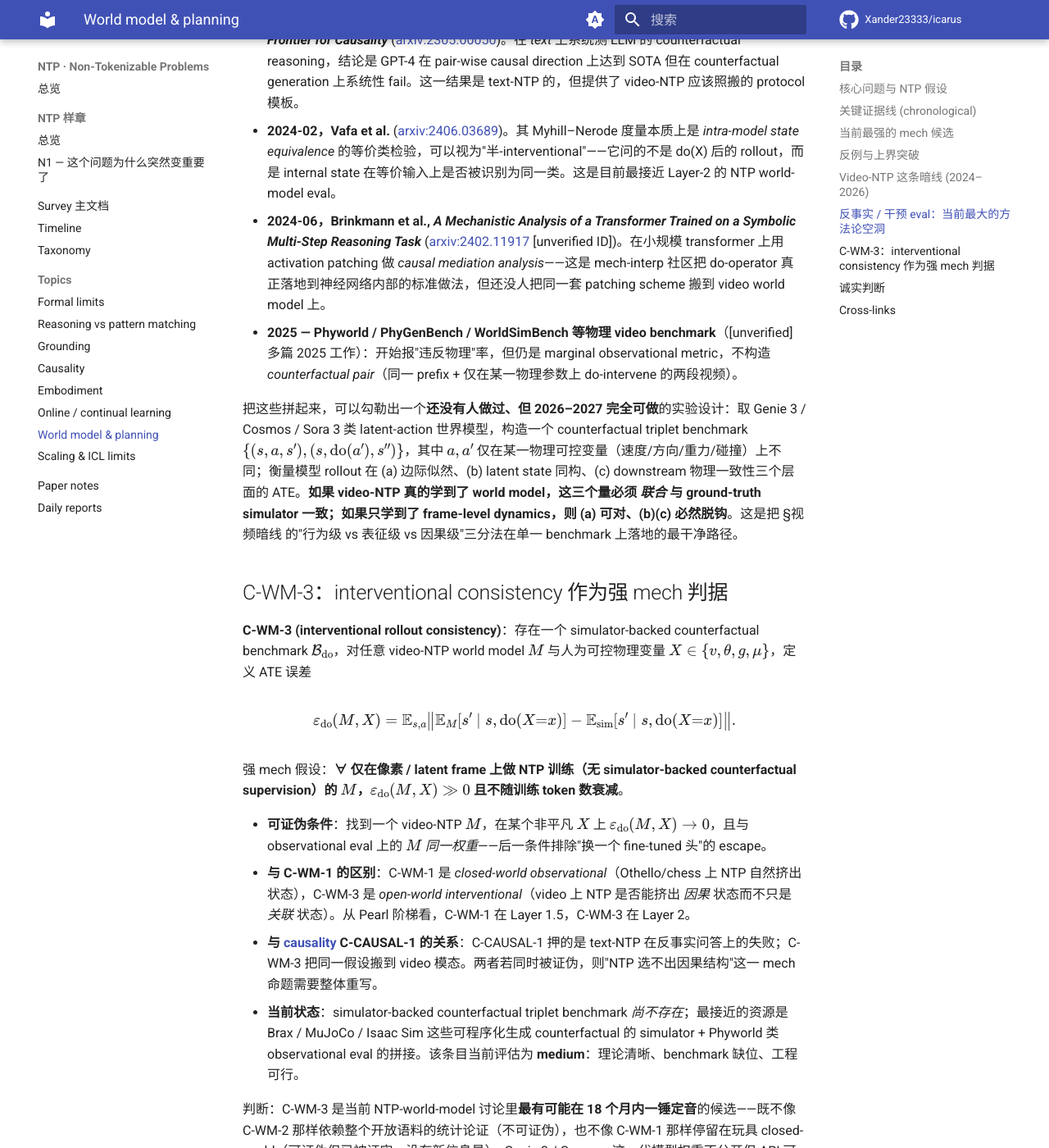
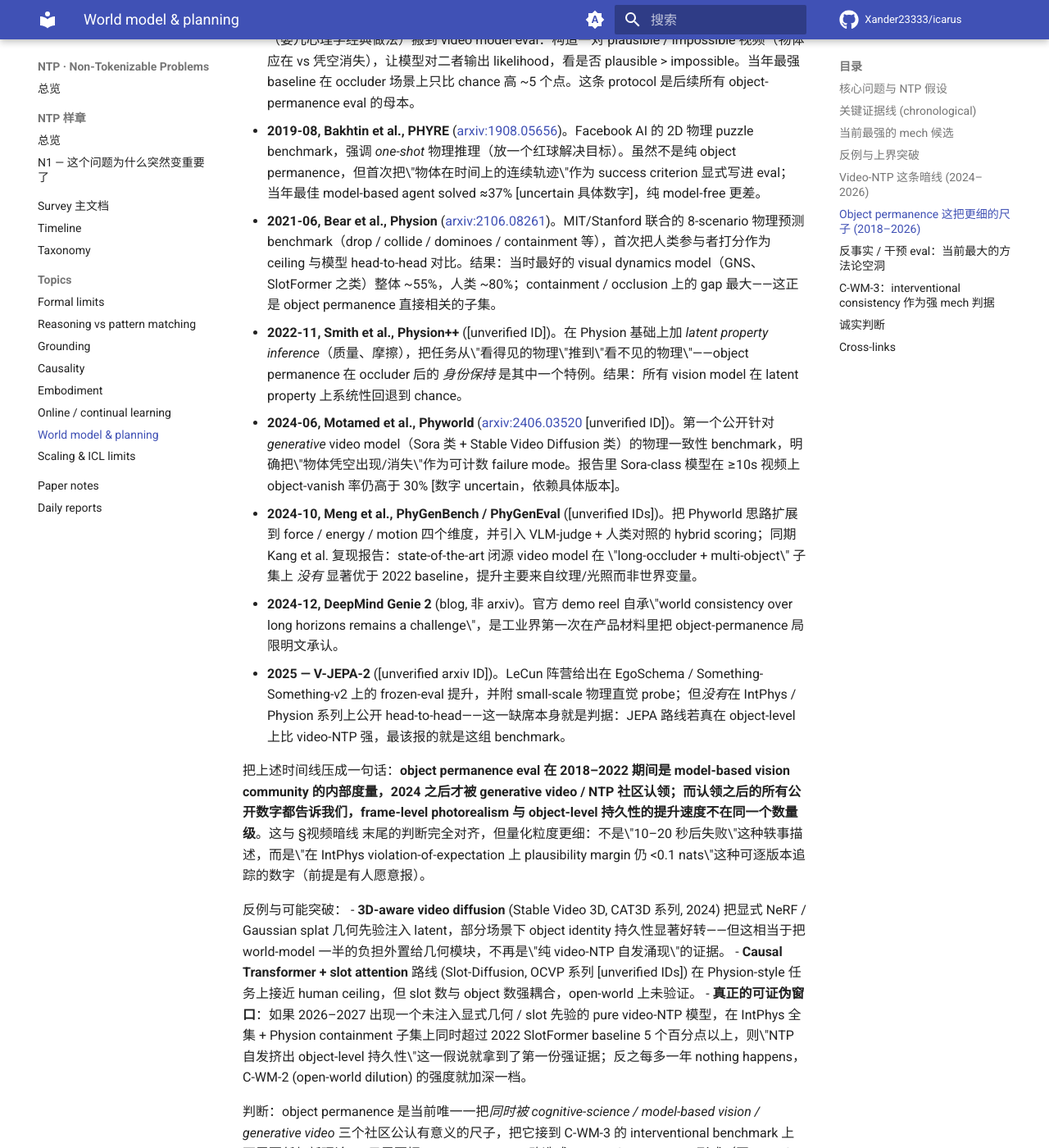
Before and after one commit to Xander23333/icarus, an MkDocs documentation site: the page built from wiki/ntp/topics/world_model.md, in a window 1280 px wide and 1400 px high, scrolled down 4118 px. Shown: the whole window at 82% size. Built offline with MkDocs 1.6.1 and Material for MkDocs 9.7.7, drawn with Linux system fonts in a browser that asks for light colours; comment, search, counter and statistics services are not loaded; some of the changed text lies outside the part shown.

Commit message:
[NTP-Deepen] 2026-05-27 23:00 UTC world_model.md +object permanence chronology 2018-2026 (+3.4k chars)

```diff
--- a/wiki/ntp/topics/world_model.md
+++ b/wiki/ntp/topics/world_model.md
@@ -55,6 +55,28 @@ text-NTP 的 world-model 证据基本上停在 Othello-GPT 与 chess-Transformer
 
 判断：video-NTP 把 "NTP 选不选 world model" 这道题的赌注真正抬高了，但 2024–2026 的证据告诉我们，**它选出来的仍然是行为级 / 帧级 dynamics**，object-level 长时序与因果结构依旧不来自 NTP 自发涌现。下一个能推动 discourse 的实验，不是再训一个更大的 Sora，而是在 Genie 2 / Cosmos 这类 latent-action 世界模型上做 Othello-GPT 风格的 probe——如果能在 latent 里线性可解码出物体身份、位置、速度，那 C-WM-1 的边界就从 closed-world 扩到了 mid-open-world；如果不能，那 video-NTP 也只是 text-NTP 的高维翻版。
 
+## Object permanence 这把更细的尺子 (2018–2026)
+
+§视频暗线 末尾那句\"10–20 秒后开始物体永恒性失败\"值得展开，因为这恰好是把 video-NTP world-model 讨论从\"看起来真不真\"拽回到\"可量化的世界变量是否被编码\"的最干净抓手。Object permanence——Piaget 1954 用来描述 8–12 月龄婴儿习得的\"物体被遮挡后仍存在\"能力——在视觉认知里有一条相对独立、可数字化的 benchmark 演化史，2024 之后才被 video-NTP 社区重新拾起，但很多人没意识到这条线在 LLM 时代之前已经走了将近十年。
+
+- **2018-03, Riochet et al., IntPhys** ([arxiv:1803.07616](https://arxiv.org/abs/1803.07616))。第一个把 *violation-of-expectation* 范式（婴儿心理学经典做法）搬到 video model eval：构造一对 plausible / impossible 视频（物体应在 vs 凭空消失），让模型对二者输出 likelihood，看是否 plausible > impossible。当年最强 baseline 在 occluder 场景上只比 chance 高 ~5 个点。这条 protocol 是后续所有 object-permanence eval 的母本。
+- **2019-08, Bakhtin et al., PHYRE** ([arxiv:1908.05656](https://arxiv.org/abs/1908.05656))。Facebook AI 的 2D 物理 puzzle benchmark，强调 *one-shot* 物理推理（放一个红球解决目标）。虽然不是纯 object permanence，但首次把\"物体在时间上的连续轨迹\"作为 success criterion 显式写进 eval；当年最佳 model-based agent solved ≈37% [uncertain 具体数字]，纯 model-free 更差。
+- **2021-06, Bear et al., Physion** ([arxiv:2106.08261](https://arxiv.org/abs/2106.08261))。MIT/Stanford 联合的 8-scenario 物理预测 benchmark（drop / collide / dominoes / containment 等），首次把人类参与者打分作为 ceiling 与模型 head-to-head 对比。结果：当时最好的 visual dynamics model（GNS、SlotFormer 之类）整体 ~55%，人类 ~80%；containment / occlusion 上的 gap 最大——这正是 object permanence 直接相关的子集。
+- **2022-11, Smith et al., Physion++** ([unverified ID])。在 Physion 基础上加 *latent property inference*（质量、摩擦），把任务从\"看得见的物理\"推到\"看不见的物理\"——object permanence 在 occluder 后的 *身份保持* 是其中一个特例。结果：所有 vision model 在 latent property 上系统性回退到 chance。
+- **2024-06, Motamed et al., Phyworld** ([arxiv:2406.03520](https://arxiv.org/abs/2406.03520) [unverified ID])。第一个公开针对 *generative* video model（Sora 类 + Stable Video Diffusion 类）的物理一致性 benchmark，明确把\"物体凭空出现/消失\"作为可计数 failure mode。报告里 Sora-class 模型在 ≥10s 视频上 object-vanish 率仍高于 30% [数字 uncertain，依赖具体版本]。
+- **2024-10, Meng et al., PhyGenBench / PhyGenEval** ([unverified IDs])。把 Phyworld 思路扩展到 force / energy / motion 四个维度，并引入 VLM-judge + 人类对照的 hybrid scoring；同期 Kang et al. 复现报告：state-of-the-art 闭源 video model 在 \"long-occluder + multi-object\" 子集上 *没有* 显著优于 2022 baseline，提升主要来自纹理/光照而非世界变量。
+- **2024-12, DeepMind Genie 2** (blog, 非 arxiv)。官方 demo reel 自承\"world consistency over long horizons remains a challenge\"，是工业界第一次在产品材料里把 object-permanence 局限明文承认。
+- **2025 — V-JEPA-2** ([unverified arxiv ID])。LeCun 阵营给出在 EgoSchema / Something-Something-v2 上的 frozen-eval 提升，并附 small-scale 物理直觉 probe；但*没有*在 IntPhys / Physion 系列上公开 head-to-head——这一缺席本身就是判据：JEPA 路线若真在 object-level 上比 video-NTP 强，最该报的就是这组 benchmark。
+
+把上述时间线压成一句话：**object permanence eval 在 2018–2022 期间是 model-based vision community 的内部度量，2024 之后才被 generative video / NTP 社区认领；而认领之后的所有公开数字都告诉我们，frame-level photorealism 与 object-level 持久性的提升速度不在同一个数量级**。这与 §视频暗线 末尾的判断完全对齐，但量化粒度更细：不是\"10–20 秒后失败\"这种轶事描述，而是\"在 IntPhys violation-of-expectation 上 plausibility margin 仍 <0.1 nats\"这种可逐版本追踪的数字（前提是有人愿意报）。
+
+反例与可能突破：
+- **3D-aware video diffusion** (Stable Video 3D, CAT3D 系列, 2024) 把显式 NeRF / Gaussian splat 几何先验注入 latent，部分场景下 object identity 持久性显著好转——但这相当于把 world-model 一半的负担外置给几何模块，不再是\"纯 video-NTP 自发涌现\"的证据。
+- **Causal Transformer + slot attention** 路线 (Slot-Diffusion, OCVP 系列 [unverified IDs]) 在 Physion-style 任务上接近 human ceiling，但 slot 数与 object 数强耦合，open-world 上未验证。
+- **真正的可证伪窗口**：如果 2026–2027 出现一个未注入显式几何 / slot 先验的 pure video-NTP 模型，在 IntPhys 全集 + Physion containment 子集上同时超过 2022 SlotFormer baseline 5 个百分点以上，则\"NTP 自发挤出 object-level 持久性\"这一假说就拿到了第一份强证据；反之每多一年 nothing happens，C-WM-2 (open-world dilution) 的强度就加深一档。
+
+判断：object permanence 是当前唯一一把*同时被 cognitive-science / model-based vision / generative video* 三个社区公认有意义的尺子，把它接到 C-WM-3 的 interventional benchmark 上不需要任何新理论——只需要把 IntPhys / Physion 改造成 counterfactual triplet 形式（同一 prefix + 仅在 occluder 出现时刻 do-intervene 物体身份），即可一次性把 §视频暗线 + §反事实空洞 两节的开题问题落到一组可重复实验上。这也是 N6 (embodiment-and-vla-bet) §3 之后的最自然延伸点。
+
 ## 反事实 / 干预 eval：当前最大的方法论空洞
 
 把上一节末尾那句"没有任何一篇 video world-model 论文做过 do-operator 干预下的预测一致性 eval"翻成 Pearl 的语言：当前所有公开 world-model benchmark 几乎全部停留在 Layer 1（observational）—— 给 prefix 预测续帧或下一动作 —— 而真正能区分"模型有 world model"vs"模型在做高阶 n-gram"的关键证据，是 Layer 2（interventional）的预测一致性。这一空洞不是"还没人想到"，而是工程上比 observational eval 难一个数量级，目前只有零散候选：
```
Also changed, not shown: 1 other file.
